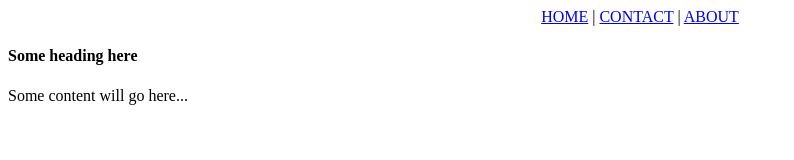
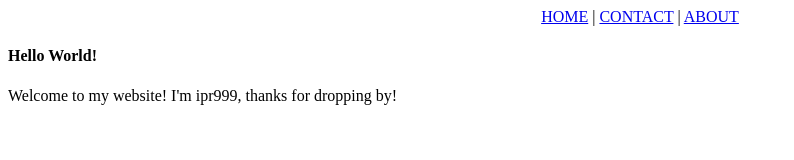
Before and after one commit to ipr999/ipr999.github.io, a plain HTML site: page index.htm in a window 1280 px wide. Shown: the whole page, without its empty margins (0-794 px from the left). Drawn offline with Linux system fonts and the light colour scheme.

Commit message:
small twerks

```diff
--- a/index.htm
+++ b/index.htm
@@ -9,8 +9,8 @@
       <a href="index.htm">HOME</a> | <a href="about/contact_us.htm">CONTACT</a> | <a href="about/index.htm">ABOUT</a>
     </div>
     <div id="content" align="left" bgcolor="red">
-      <h4>Some heading here</h4>
-      <p>Some content will go here...</p>
+      <h4>Hello World!</h4>
+      <p>Welcome to my website! I'm ipr999, thanks for dropping by!</p>
     </div>
   </body>
 </html>
```
Also changed, not shown: about/contact_us.htm (+1 -0 lines), about/index.htm (+1 -0 lines).
